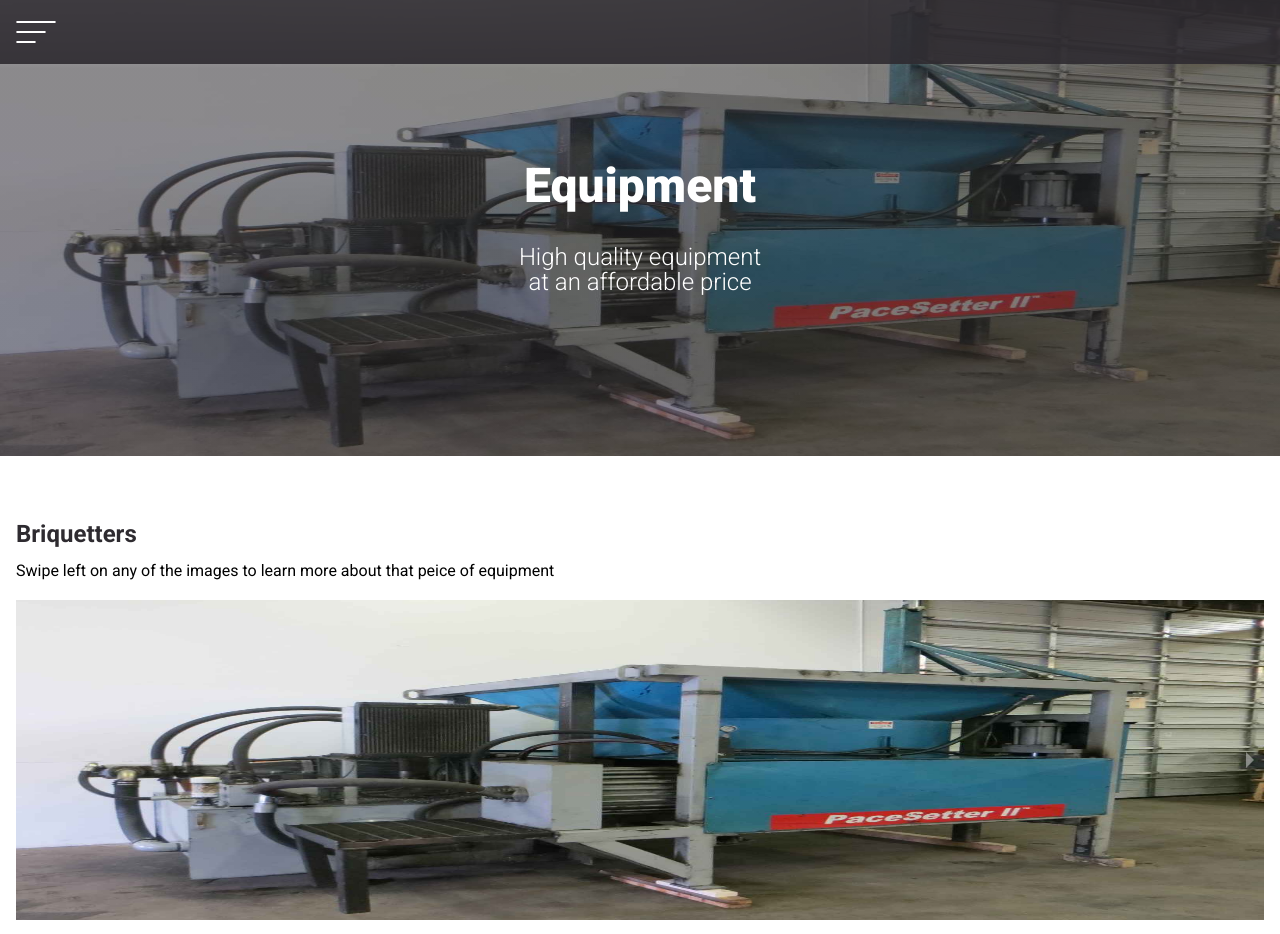
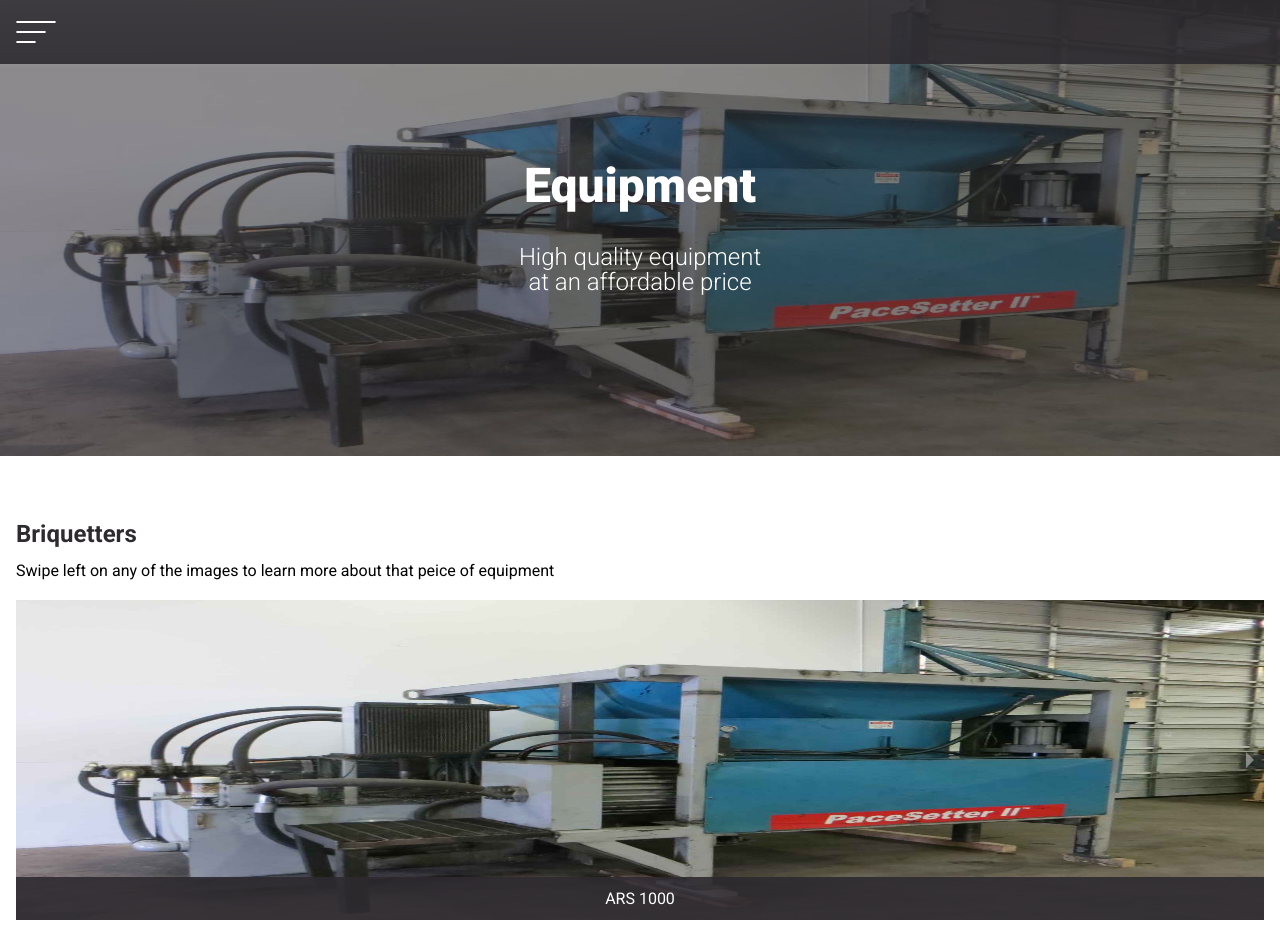
Before and after one commit to MitchellWilson01/aspen-rentals, a React (Create React App) app: page /equipment in a window 1280 px wide. Shown: the top 934 px of the page. Built offline with nearby package versions, Linux system fonts and the light colour scheme.

Commit message:
attempt at fixing build error

```diff
--- a/src/components/Briquetters/Briquetters.js
+++ b/src/components/Briquetters/Briquetters.js
@@ -9,8 +9,10 @@ const Briquetters = () => {
         <div className="briquetters">
             <h2>Briquetters</h2>
             <p>Swipe left on any of the images to learn more about that peice of equipment</p>
-                <Carousel className="card card-1" showIndicators={false} showStatus={false} autoPlay={false}>
-                    <div className="image"></div>
+                <Carousel className="card card-1" showIndicators={false} autoPlay={false} showStatus={false}>
+                    <div className="image">
+                        <p>ARS 1000</p>
+                    </div>
                     <div className="description">
                         <p>
                             Capacity (lbs/hr): <br />
--- a/src/components/Briquetters/Briquetters.scss
+++ b/src/components/Briquetters/Briquetters.scss
@@ -17,7 +17,7 @@
         background-size: 100% 100%;
         height: 20rem;
 
-        img, .image {
+        .image {
             height: 20rem;
             position: relative;
 
```
